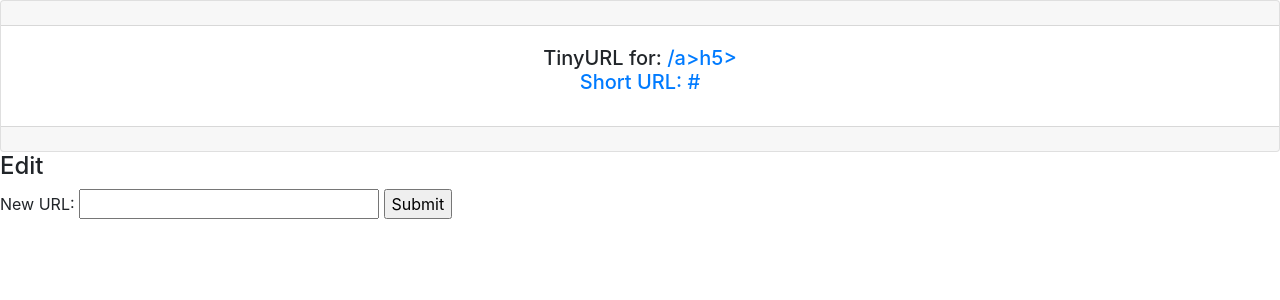
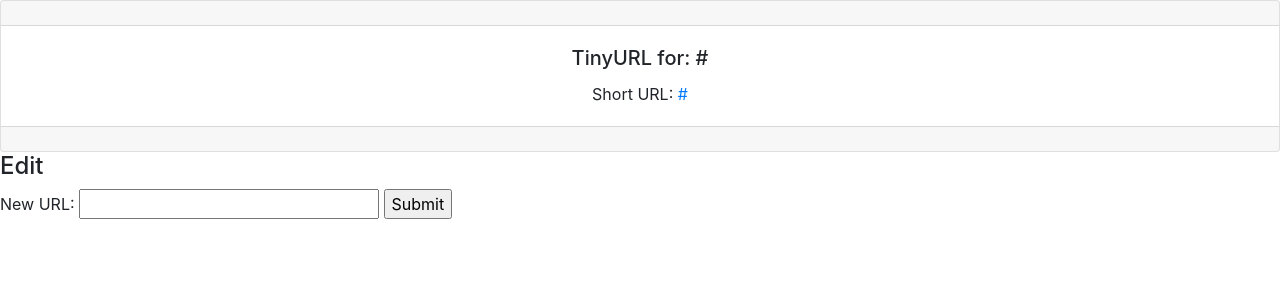
Before and after one commit to rplawn/tinyapp, a Node server app: template views/urls_show.ejs in a window 1280 px wide. Shown: the part 56-356 px from the top of the page. Run offline with Node 20, Linux system fonts and the light colour scheme; the template is opened without the code that fills it: most values are stand-ins (such as "Sample title", 1, 10 or a date in 2020); some libraries are stand-ins or nearby versions.

Commit message:
updated URL show page

```diff
--- a/views/urls_show.ejs
+++ b/views/urls_show.ejs
@@ -11,7 +11,7 @@
   <div class="card text-center">
       <div class="card-header"></div>
       <div class="card-body">
-        <h5 class="card-title">TinyURL for: <a href="">/a>h5>
+        <h5 class="card-title">TinyURL for: <%= longURL %></h5>
         <p class="card-text">Short URL: <a href="/u/<%= shortURL %>"><%= shortURL %></a></p>
       </div>
     <div class="card-footer text-muted"></div>
```
